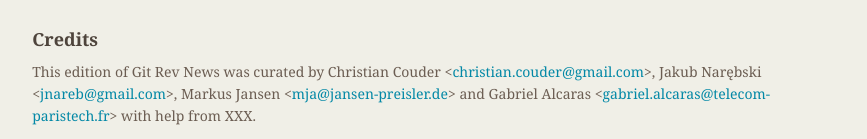
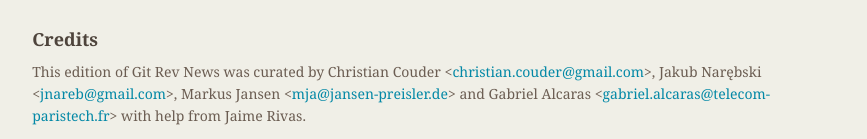
Before and after one commit to git/git.github.io, a Jekyll site: the page built from rev_news/drafts/edition-53.md, in a window 1280 px wide and 900 px high, scrolled down 1801 px. Shown: the part 758-897 px from the top of the window, without its empty margins (339-1206 px from the left). Built offline with Jekyll 4.4.1, drawn with Linux system fonts in a browser that asks for light colours.

Commit message:
rn-53: add Jaime Rivas among the helpers

```diff
--- a/rev_news/drafts/edition-53.md
+++ b/rev_news/drafts/edition-53.md
@@ -201,4 +201,4 @@
 Jakub Narębski &lt;<jnareb@gmail.com>&gt;,
 Markus Jansen &lt;<mja@jansen-preisler.de>&gt; and
 Gabriel Alcaras &lt;<gabriel.alcaras@telecom-paristech.fr>&gt;
-with help from XXX.
+with help from Jaime Rivas.
```
